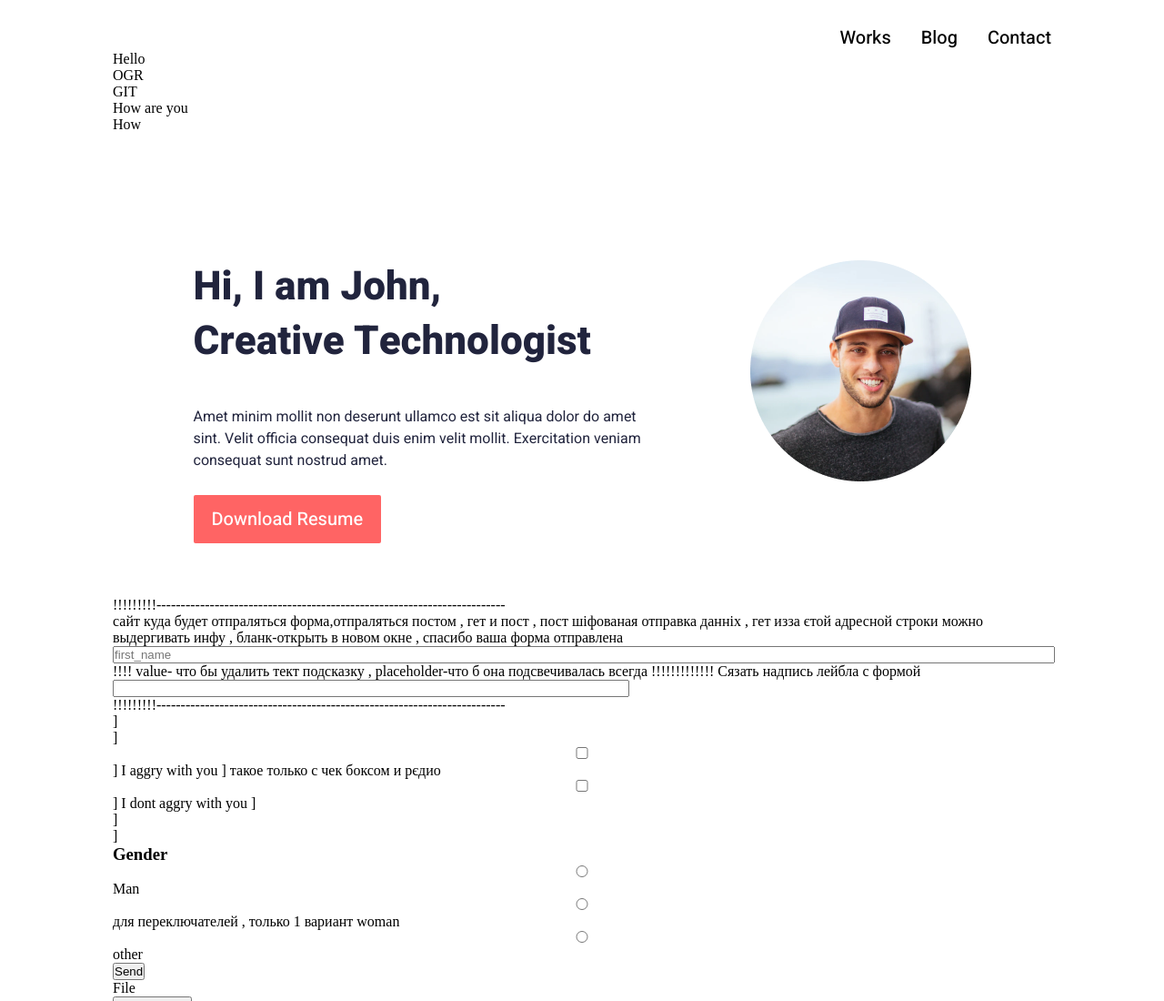
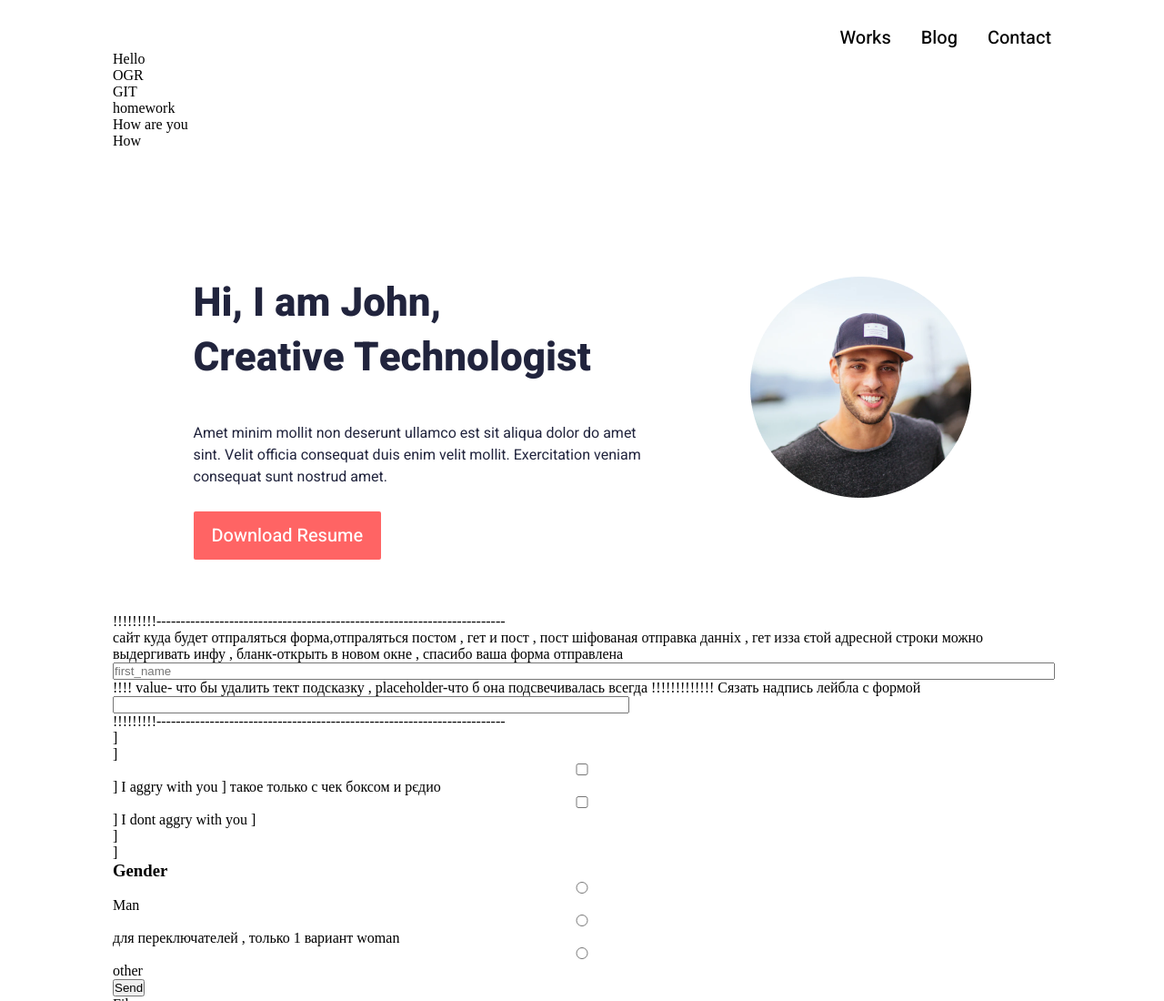
Before and after one commit to Shmalenko/John, a plain HTML site: page index.html in a window 1280 px wide. Shown: the top 1100 px of the page at 91% size. Drawn offline with Linux system fonts and the light colour scheme.

Commit message:
homework

```diff
--- a/index.html
+++ b/index.html
@@ -32,6 +32,7 @@
             <section>Hello</section>
             <section>OGR</section>
             <section>GIT</section>
+            <section>homework</section>
             <section>How are you</section>
             <section>How</section>
             <section class="John">
```
